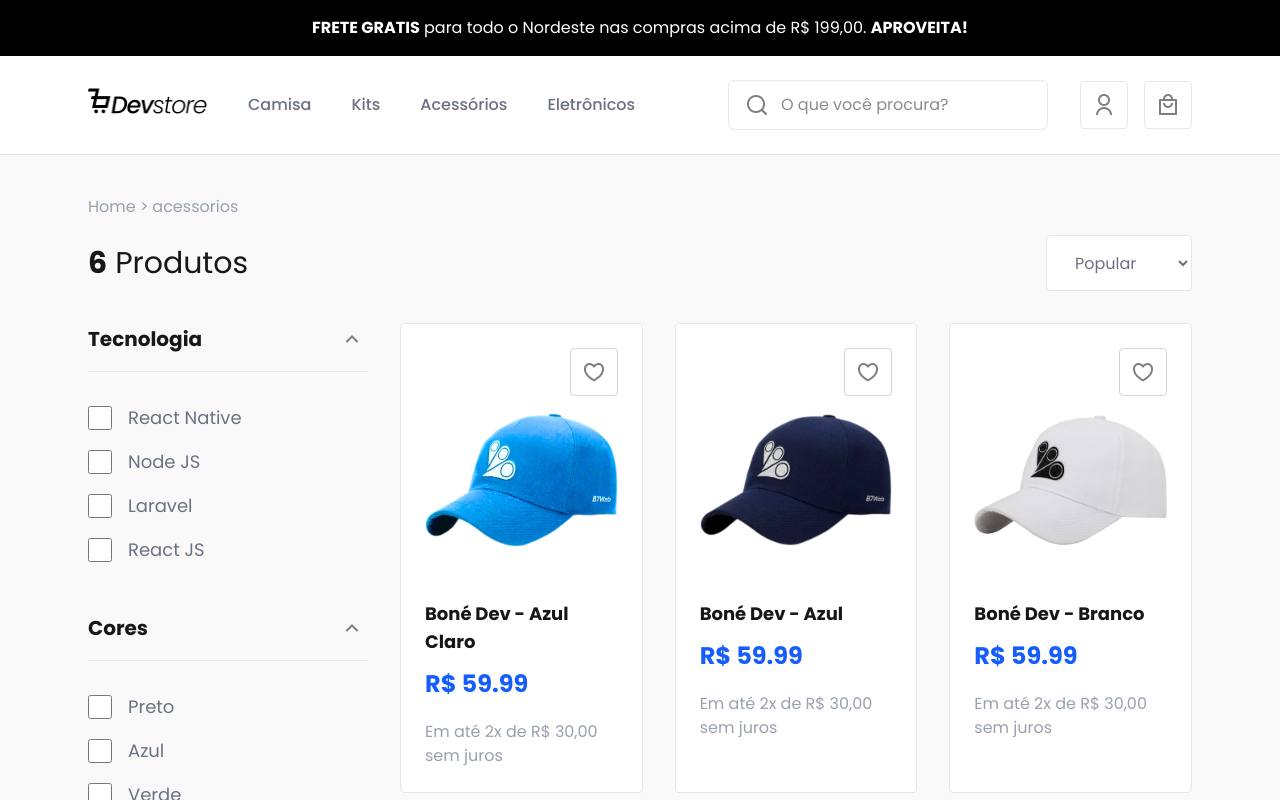
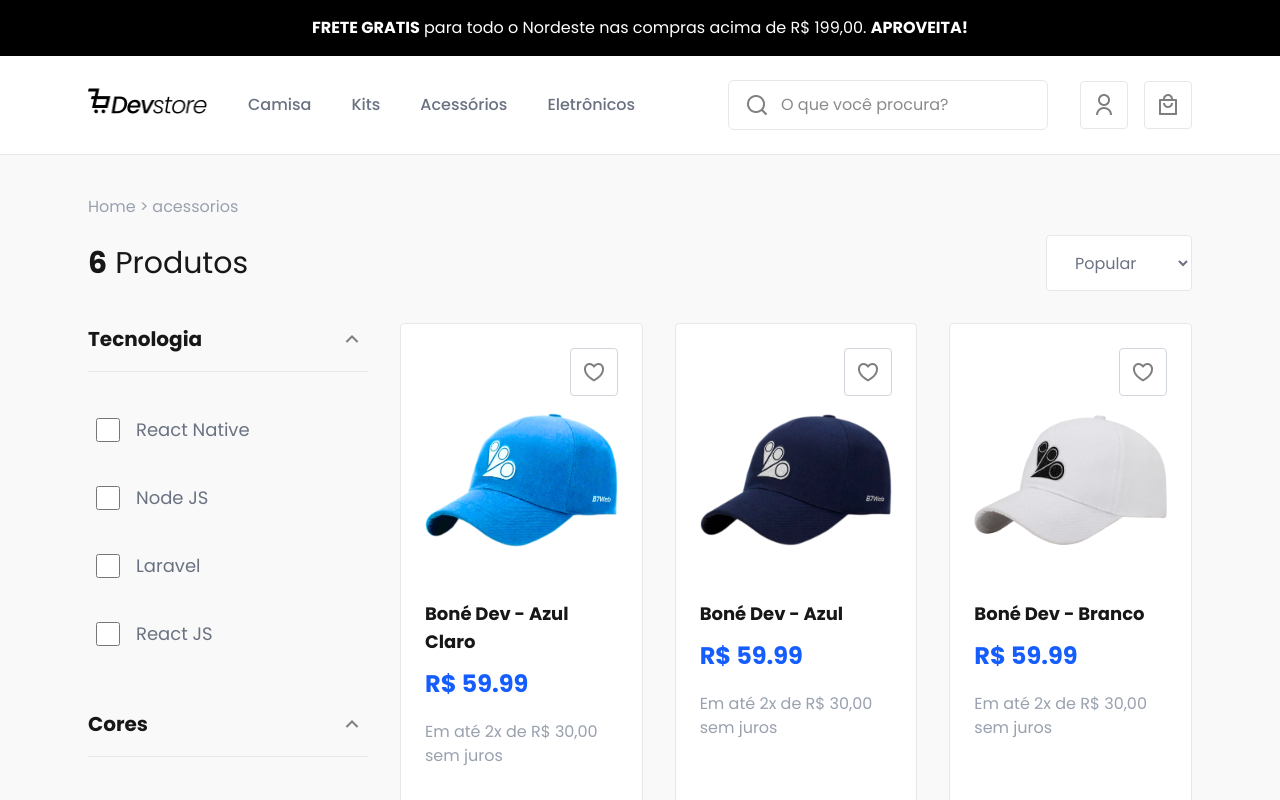
Before and after one commit to JoaoSBarbosa/DevStore-ui, a Next.js app: page /categoria/acessorios in a window 1280 px wide. Shown: the top 800 px of the page. Built offline with nearby package versions, Linux system fonts and the light colour scheme.

Commit message:
:recycle: refatoração para aplciar filtros em dados mockados e animação fluida

```diff
--- a/package.json
+++ b/package.json
@@ -10,6 +10,7 @@
   },
   "dependencies": {
     "axios": "1.13.6",
+    "framer-motion": "^12.38.0",
     "next": "^16.2.1",
     "react": "19.1.0",
     "react-dom": "19.1.0",
--- a/src/features/product-listing/components/filter/filter-item.tsx
+++ b/src/features/product-listing/components/filter/filter-item.tsx
@@ -24,18 +24,23 @@ export const FilterItem = ({ filterOption }: FilterItemProps) => {
     queryString.set(groupId, update.join("|"));
   };
   return (
-    <div className="flex items-center gap-4">
+    <div
+      className="flex items-center gap-4 py-2 px-2 rounded-md transition hover:bg-gray-100 active:bg-gray-200"
+      style={{ touchAction: "manipulation" }}
+    >
       <input
         type="checkbox"
         id={`item-${filterOption.id}`}
         checked={isChecked}
-        className="size-6 cursor-pointer"
+        className="size-6 cursor-pointer accent-primary"
         onChange={() => toggleFilter(filterOption.groupId, filterOption.id)}
+        style={{ minWidth: 24, minHeight: 24 }}
       />
       <label
         key={filterOption.id}
         htmlFor={`item-${filterOption.id}`}
-        className="text-gray-500  text-lg cursor-pointer"
+        className="text-gray-500 text-lg cursor-pointer select-none w-full"
+        style={{ paddingTop: 4, paddingBottom: 4 }}
       >
         {filterOption.label}
       </label>
--- a/src/features/product-listing/components/product-category-container.tsx
+++ b/src/features/product-listing/components/product-category-container.tsx
@@ -5,10 +5,76 @@ import { ProductGrid } from "..";
 import { useProduct } from "../context/use-product";
 import { FilterSidebar } from "./filter/filters-sidebar";
 import { ProductToolbar } from "./toolbar/product-toolbar";
+import { useSearchParams } from "next/navigation";
 
 export const ProductCategoryContainer = () => {
   const { product } = useProduct();
   const [isFilterOpened, setIsFilterOpen] = useState<boolean>(false);
+
+  function parseFilter(value?: string | string[]) {
+    if (!value) return [];
+    if (Array.isArray(value)) return value;
+    return value.split("|");
+  }
+
+  const searchParams = useSearchParams();
+
+  const tecnologia = searchParams.get("tecnologia")?.split("|") || [];
+  const cores = searchParams.get("cores")?.split("|") || [];
+  const precos = searchParams.get("precos")?.split("|") || [];
+  const priceFilter = product?.filters?.find((f) => f.id === "precos");
+
+  const selectedPriceRanges =
+    priceFilter?.options.filter((option) => precos.includes(option.id)) || [];
+
+  function normalize(text: string) {
+    return text
+      .toLowerCase()
+      .normalize("NFD")
+      .replace(/\p{Diacritic}/gu, "");
+  }
+
+  const filteredProducts = product?.data.filter((item) => {
+    const name = normalize(item.name);
+
+    // TECNOLOGIA (React, Node, Laravel...)
+    const techMap: Record<string, string[]> = {
+      "react-native": ["react native", "react-native"],
+      node: ["node js", "nodejs", "node"],
+      laravel: ["laravel"],
+      react: ["react js", "react", "reactjs"],
+    };
+    const matchTech =
+      tecnologia.length === 0 ||
+      tecnologia.some((tech) => {
+        const terms = techMap[tech] || [tech];
+        return terms.some((term) => name.includes(normalize(term)));
+      });
+
+    // COR (Preto, Azul, Verde...)
+    const colorMap: Record<string, string[]> = {
+      preto: ["preto", "preta", "pretas"],
+      azul: ["azul", "azuis"],
+      verde: ["verde", "verdes"],
+      branco: ["branco", "branca", "brancas"],
+    };
+    const matchColor =
+      cores.length === 0 ||
+      cores.some((color) => {
+        const terms = colorMap[color] || [color];
+        return terms.some((term) => name.includes(normalize(term)));
+      });
+
+    // PREÇO
+    const matchPrice =
+      precos.length === 0 ||
+      precos.some((range) => {
+        const [min, max] = range.split("-").map(Number);
+        return item.price >= min && item.price <= max;
+      });
+
+    return matchTech && matchColor && matchPrice;
+  });
 
   return (
     <div>
@@ -23,7 +89,7 @@ export const ProductCategoryContainer = () => {
           isFilterOpen={isFilterOpened}
           setIsFilterOpen={setIsFilterOpen}
         />
-        <ProductGrid products={product?.data} />
+        <ProductGrid products={filteredProducts} />
       </div>
     </div>
   );
--- a/src/features/product-listing/components/product-grid.tsx
+++ b/src/features/product-listing/components/product-grid.tsx
@@ -1,9 +1,11 @@
 import { ProductCard } from "@/features/home/components/product-card";
 import { Product } from "@/features/home/types/product-type";
+import { motion, AnimatePresence } from "framer-motion";
 
 type ProductGridProps = {
   products: Product[] | undefined | null;
 };
+
 export const ProductGrid = ({ products }: ProductGridProps) => {
   if (products == null) {
     return (
@@ -14,10 +16,19 @@ export const ProductGrid = ({ products }: ProductGridProps) => {
   }
 
   return (
-    <div className="flex-1 grid grid-cols-1 lg:grid-cols-3 gap-8">
-      {products.map((product) => (
-        <ProductCard key={product.id} product={product} />
-      ))}
-    </div>
+    <AnimatePresence mode="wait">
+      <motion.div
+        key={products.map((p) => p.id).join("-")}
+        className="flex-1 grid grid-cols-1 lg:grid-cols-3 gap-8"
+        initial={{ opacity: 0, scale: 0.98 }}
+        animate={{ opacity: 1, scale: 1 }}
+        exit={{ opacity: 0, scale: 0.98 }}
+        transition={{ duration: 0.25 }}
+      >
+        {products.map((product) => (
+          <ProductCard key={product.id} product={product} />
+        ))}
+      </motion.div>
+    </AnimatePresence>
   );
 };
--- a/src/shared/data/products-data.tsx
+++ b/src/shared/data/products-data.tsx
@@ -53,13 +53,13 @@ export const ProductData: ProductDataMock[] = [
         title: "Preços",
         options: [
           {
-            id: "faixa-1",
+            id: "10-50",
             groupId: "precos",
             label: "R$ 10 - R$ 50",
             value: { min: 10, max: 50 },
           },
           {
-            id: "faixa-2",
+            id: "50-100",
             groupId: "precos",
             label: "R$ 50 - R$ 100",
             value: { min: 50, max: 100 },
```
Also changed, not shown: 1 other file (tests, documents, lock files or other folders).
